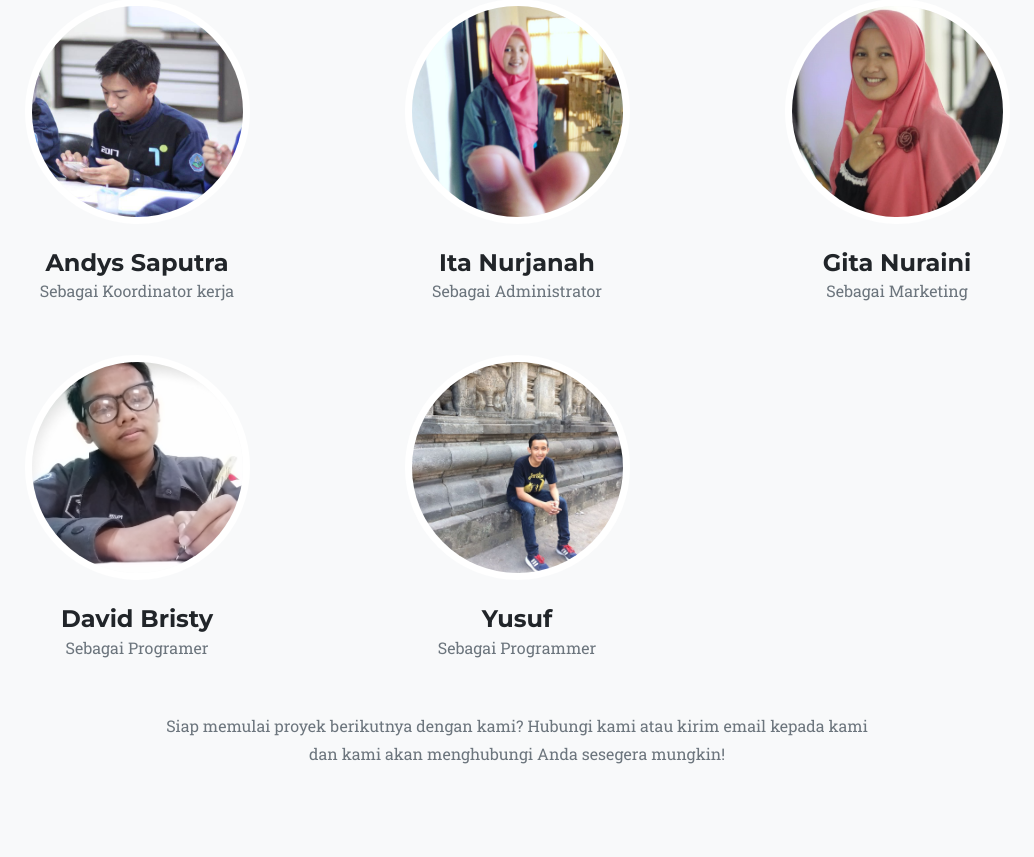
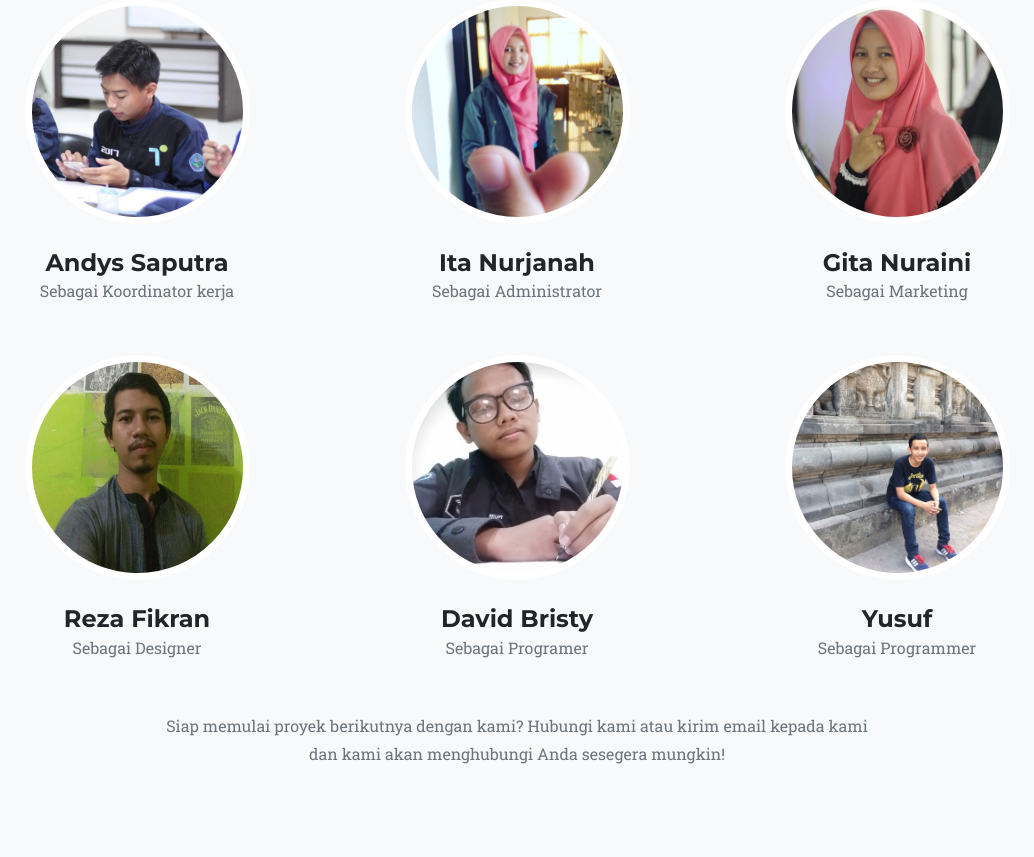
Before and after one commit to nurjanahita39/technoprofil, a CodeIgniter app: page /database/index.php/profil/index in a window 1280 px wide. Shown: the part 5330-6187 px from the top of the page, without its empty margins (123-1157 px from the left). Run offline with CodeIgniter, Linux system fonts and the light colour scheme; some libraries are stand-ins or nearby versions; some web fonts are replaced.

Commit message:
fix team profile

```diff
--- a/application/views/profil/team.php
+++ b/application/views/profil/team.php
@@ -44,6 +44,13 @@
               <img class="mx-auto rounded-circle" src="<?php echo base_url() ?>assets/img/team/gita.jpeg" alt="">
               <h4>Gita Nuraini</h4>
               <p class="text-muted">Sebagai Marketing</p>
+            </div>
+          </div>
+          <div class="col-sm-4">
+            <div class="team-member">
+              <img class="mx-auto rounded-circle" src="<?php echo base_url() ?>assets/img/team/reza.jpeg" alt="">
+              <h4>Reza Fikran</h4>
+              <p class="text-muted">Sebagai Designer</p>
             </div>
           </div>
             <div class="col-sm-4">
```
Also changed, not shown: assets/img/team/reza.jpeg (added).
